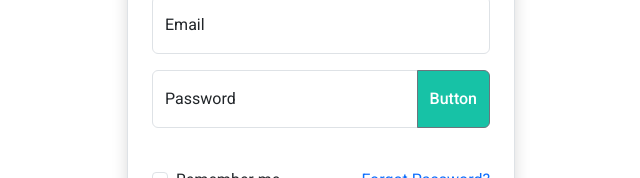
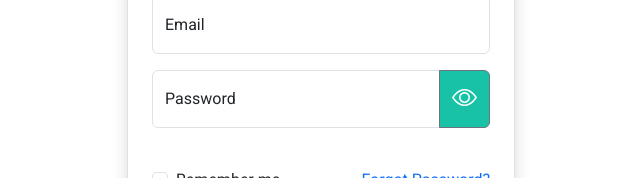
Before and after one commit to ma-za-kpe/inMest, an Angular app: page /login in a window 1280 px wide. Shown: the part 203-381 px from the top of the page, without its empty margins (319-959 px from the left). Built offline with nearby package versions, Linux system fonts and the light colour scheme.

Commit message:
Added Bootstrap icons and added show-password icon

```diff
--- a/src/app/auth/login/login.component.css
+++ b/src/app/auth/login/login.component.css
@@ -1,3 +1,5 @@
+@import url("https://cdn.jsdelivr.net/npm/bootstrap-icons@1.11.2/font/bootstrap-icons.min.css");
+
 .form-signin {
     max-width: 420px;
     padding: 1rem;
--- a/src/app/auth/login/login.component.html
+++ b/src/app/auth/login/login.component.html
@@ -20,7 +20,9 @@
                         <label for="floatingPassword">Password</label>
                     </div>
 
-                    <button class="btn btn-outline-secondary" type="button" id="button-addon">Button</button>
+                    <button class="btn btn-outline-secondary" type="button" id="button-addon">
+                        <i class="bi bi-eye show-password" style="font-size: 25px;"></i>
+                    </button>
                 </div>
 
                 <div class="d-flex justify-content-between align-middle">
--- a/src/index.html
+++ b/src/index.html
@@ -11,6 +11,7 @@
   <link href="https://fonts.googleapis.com/icon?family=Material+Icons" rel="stylesheet">
   <link href="https://cdn.jsdelivr.net/npm/bootstrap@5.3.2/dist/css/bootstrap.min.css" rel="stylesheet"
     integrity="sha384-T3c6CoIi6uLrA9TneNEoa7RxnatzjcDSCmG1MXxSR1GAsXEV/Dwwykc2MPK8M2HN" crossorigin="anonymous">
+  <link rel="stylesheet" href="https://cdn.jsdelivr.net/npm/bootstrap-icons@1.11.2/font/bootstrap-icons.min.css">
 </head>
 
 <body>
@@ -19,4 +20,5 @@
     integrity="sha384-C6RzsynM9kWDrMNeT87bh95OGNyZPhcTNXj1NW7RuBCsyN/o0jlpcV8Qyq46cDfL"
     crossorigin="anonymous"></script>
 </body>
+
 </html>
```
